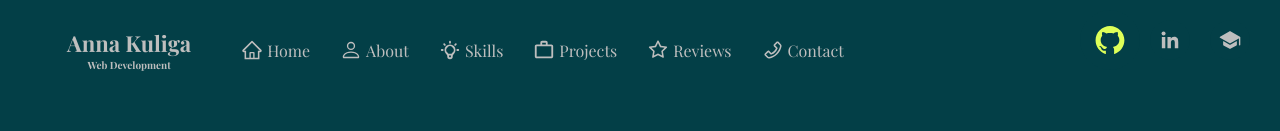
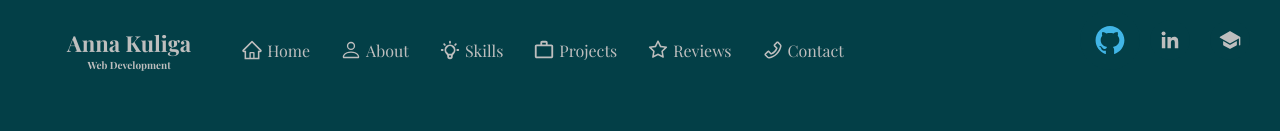
Before and after one commit to AnnaKuliga/anna-kuliga-portfolio-website, a React (Create React App) app: page / in a window 1280 px wide. In both pictures the pointer is over the icon 1110 px from the left and 40 px from the top of the page. Shown: the top 131 px of the page. Built offline with nearby package versions, Linux system fonts and the light colour scheme; a web font is replaced by a local one.

Commit message:
changed the hover color of the links

```diff
--- a/src/components/Body/Hero/Hero.css
+++ b/src/components/Body/Hero/Hero.css
@@ -85,7 +85,7 @@
   color: var(--greyText);
 }
 .hero .right .social .social-link .icon:hover {
-  color: var(--primaryColor);
+  color: var(--blueColor);
 }
 .hero .right .social .social-link:hover {
   transform: scale(1.5);
--- a/src/components/Body/Hero/Hero.scss
+++ b/src/components/Body/Hero/Hero.scss
@@ -90,7 +90,7 @@
           color: var(--greyText);
         }
         .icon:hover {
-          color: var(--primaryColor);
+          color: var(--blueColor);
         }
       }
       .social-link:hover {
```
Also changed, not shown: 1 other file (tests, documents, lock files or other folders).
